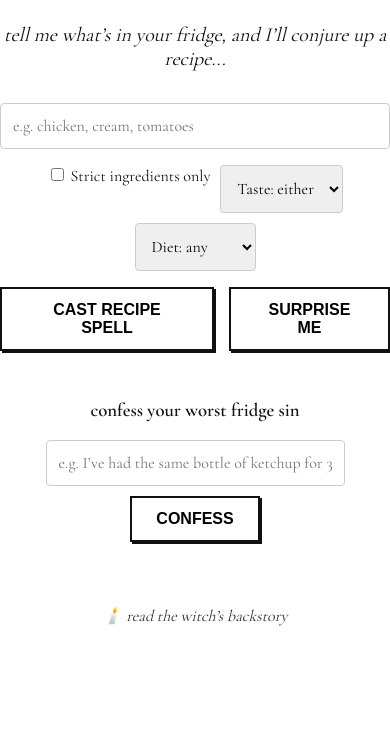
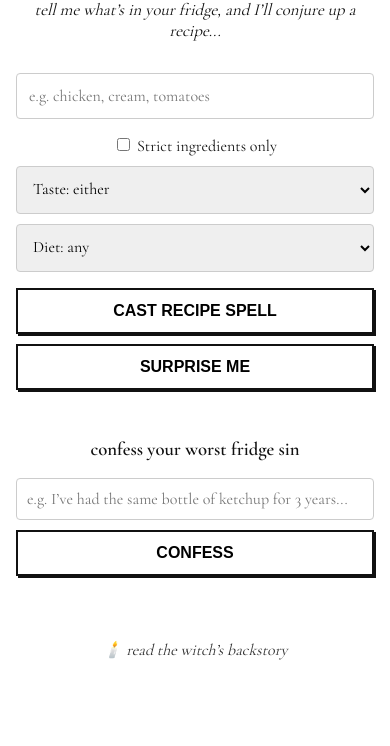
Before and after one commit to danielvella14/fridgewitch, a website: page public/index.html in a window 390 px wide. Shown: the part 98-844 px from the top of the page. Drawn offline with nearby package versions, Linux system fonts and the light colour scheme.

Commit message:
Update style.css

```diff
--- a/public/style.css
+++ b/public/style.css
@@ -36,6 +36,7 @@ body {
   display: flex;
   flex-direction: column;
   gap: 1rem;
+  padding: 0 1rem;
 }
 
 input[type="text"], select {
@@ -44,6 +45,8 @@ input[type="text"], select {
   border: 1px solid #ccc;
   border-radius: 4px;
   font-family: inherit;
+  width: 100%;
+  box-sizing: border-box;
 }
 
 button {
@@ -56,6 +59,7 @@ button {
   cursor: pointer;
   box-shadow: 2px 2px 0 #111;
   transition: all 0.2s ease;
+  width: 100%;
 }
 
 button:hover {
@@ -72,8 +76,8 @@ button:hover {
 
 .button-row {
   display: flex;
-  justify-content: center;
-  gap: 15px;
+  flex-direction: column;
+  gap: 10px;
 }
 
 .loading-area {
@@ -164,12 +168,15 @@ button:hover {
 
 .chat-box {
   margin-top: 3rem;
+  padding: 0 1rem;
 }
 
 .chat-box input[type="text"] {
-  width: 70%;
+  width: 100%;
   max-width: 400px;
   margin-bottom: 10px;
+  padding: 10px;
+  font-family: inherit;
 }
 
 #witchResponse {
@@ -177,3 +184,30 @@ button:hover {
   font-style: italic;
   font-size: 1rem;
 }
+
+/* 📱 Mobile Responsiveness */
+@media screen and (max-width: 600px) {
+  .main-title {
+    font-size: 2.2rem;
+  }
+
+  .tagline {
+    font-size: 1.05rem;
+    padding: 0 1rem;
+  }
+
+  .selectors-row {
+    flex-direction: column;
+    align-items: stretch;
+  }
+
+  .button-row {
+    flex-direction: column;
+    gap: 10px;
+  }
+
+  .recipe-card {
+    margin: 1rem;
+    padding: 1rem;
+  }
+}
```
